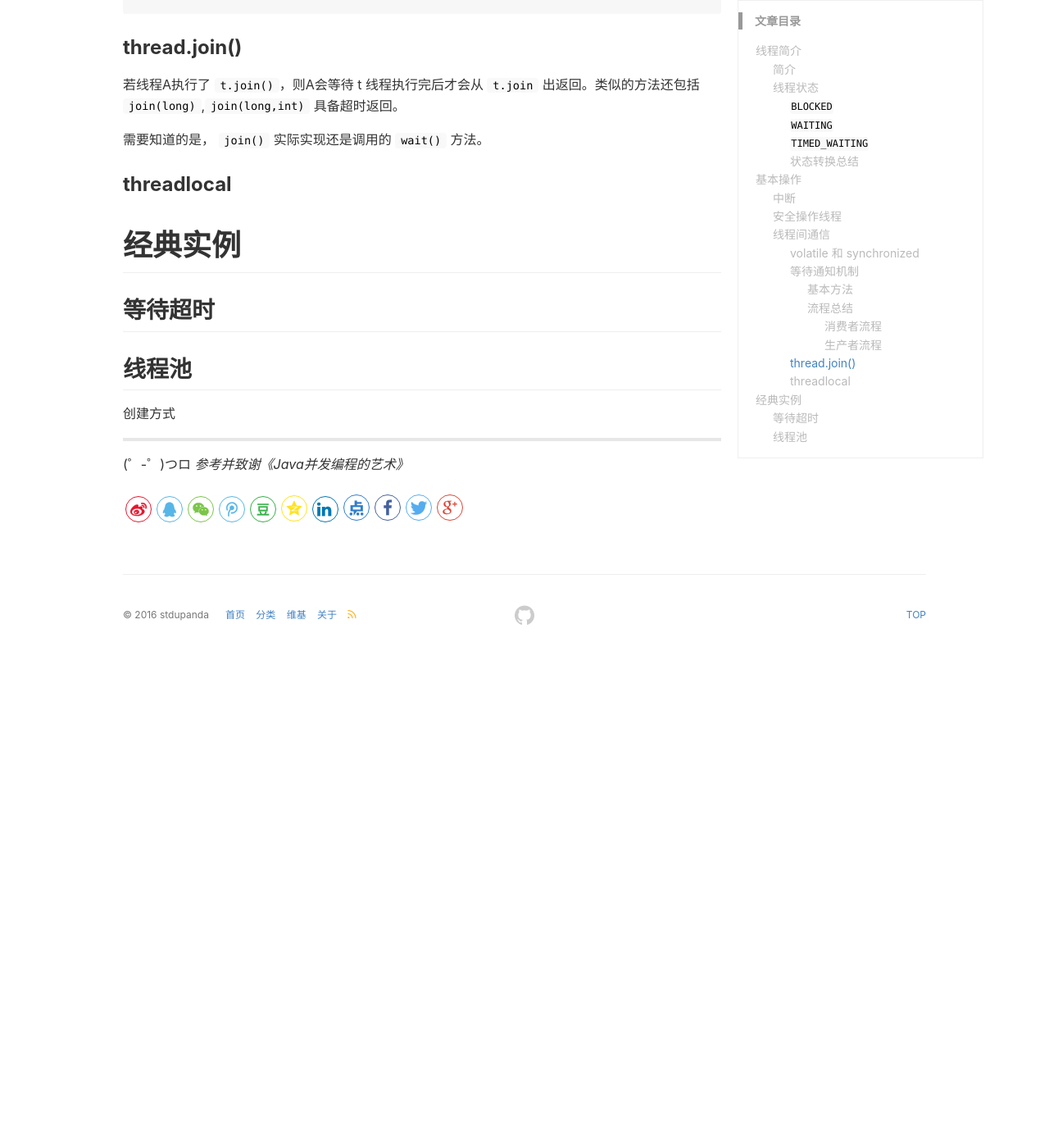
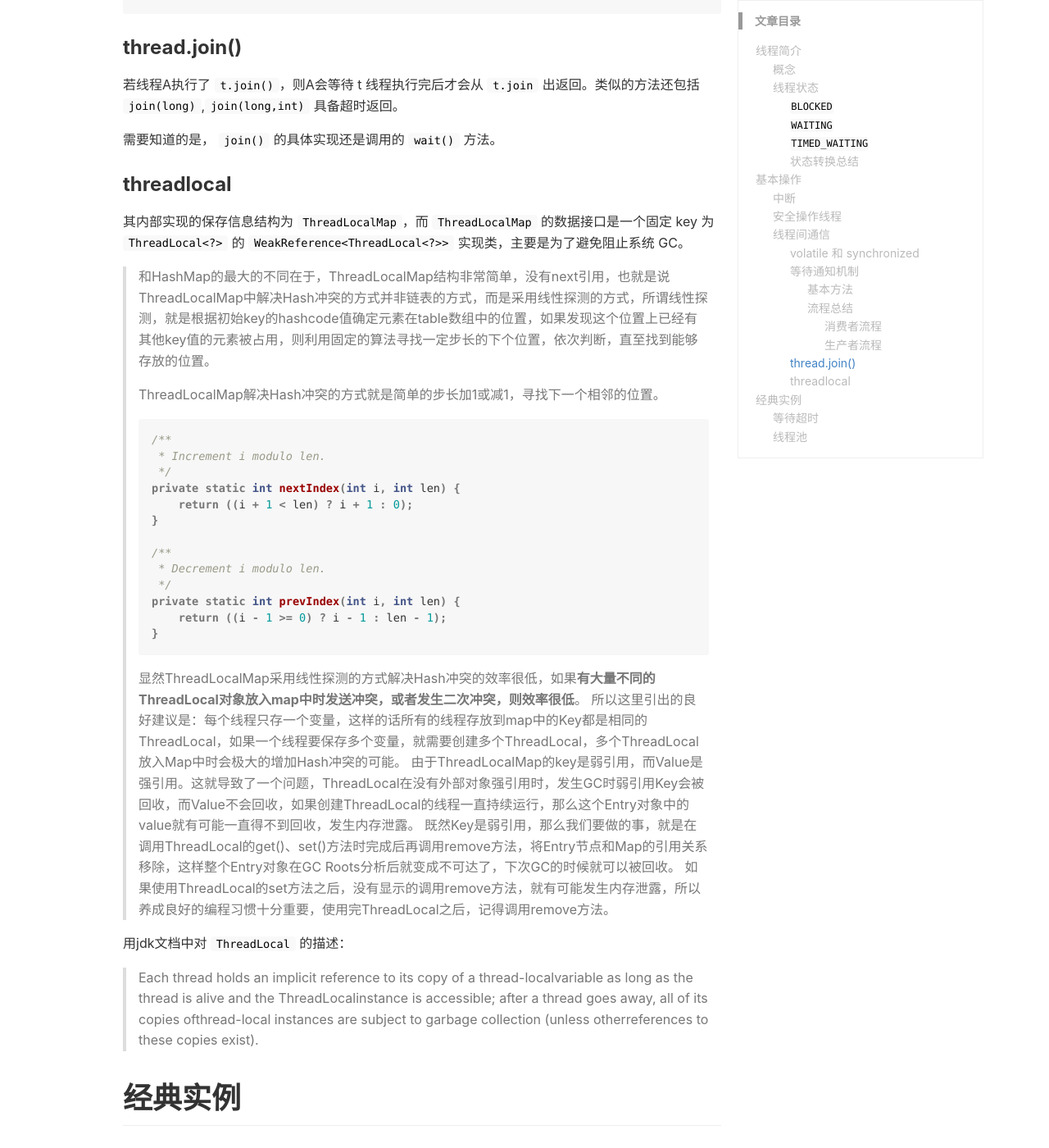
Before and after one commit to stdupanda/stdupanda.github.io, a Jekyll site: the page built from _posts/java/2018-12-21-concurrent-01-thread.md, in a window 1280 px wide and 1400 px high, scrolled down 6867 px. Shown: the whole window at 82% size. Built offline with Jekyll 4.4.1, drawn with Linux system fonts in a browser that asks for light colours; nearby versions of some CDN libraries; comment, search, counter and statistics services are not loaded; before the commit the page ends 7666 px from its top, so only the background shows below that; some of the changed text lies outside the part shown.

Commit message:
2019-1-3 10:24:04

````diff
--- a/_posts/java/2018-12-21-concurrent-01-thread.md
+++ b/_posts/java/2018-12-21-concurrent-01-thread.md
@@ -1,16 +1,16 @@
 ---
 layout: post
-title: java 并发基础 (゜-゜)つロ 01 线程
+title: java 并发基础01线程
 categories: Java
-description: java 并发基础 (゜-゜)つロ 01 线程
+description: java 并发基础01线程
 keywords: Java, java, jdk, openjdk
 ---
 
-整理总结 `jvm` 类加载器机制。
+整理总结 java 线程基础功能点。
 
 # 线程简介
 
-## 简介
+## 概念
 
 > 现代操作系统在运行一个程序时，会为其创建一个进程。例如，启动一个Java程序，操作系统就会创建一个Java进程。现代操作系统调度的最小单元是线程，也叫轻量级进程（Light Weight Process），在一个进程里可以创建多个线程，这些线程都拥有各自的计数器、堆栈和局部变量等属性，并且能够访问共享的内存变量。处理器在这些线程上高速切换，让使用者感觉
 到这些线程在同时执行。
@@ -88,7 +88,7 @@ public class MultiThread{
 
 ## 中断
 
-线程的一个标志位，表示一个运行中的线程是否*被其他线程进行了中断操作*。举例对于运行的线程t，任意线程通过调用 t.interrupt() 来对 t 进行中断操作。
+线程的一个标志位，表示一个运行中的线程是否**被其他线程进行了中断操作**。举例对于运行的线程t，任意线程通过调用 t.interrupt() 来对 t 进行中断操作。
 
 通过 `t.isInterrupted()` 来判断 t 是否被中断，也可以调用 `t.isInterrupted(true)` 和 `Thread.interrupted()` 对 t 的中断标志位进行复位。
 
@@ -96,7 +96,7 @@ jdk 在很多类中，都是先清除中断标志位，然后抛出 `Interrupted
 
 ## 安全操作线程
 
-不允许使用已过时的 `suspend()/resume()/stop()` 方法来操作线程；暂停和恢复操作应改为使用*等待/通知*机制进行实现。
+不允许使用已过时的 `suspend()/resume()/stop()` 方法来操作线程；暂停和恢复操作应改为使用**等待/通知**机制进行实现。
 
 安全停止线程示例如下：
 
@@ -201,18 +201,65 @@ synchronized(obj){
 
 若线程A执行了 `t.join()`，则A会等待 t 线程执行完后才会从 `t.join` 出返回。类似的方法还包括 `join(long)`,`join(long,int)` 具备超时返回。
 
-需要知道的是， `join()` 实际实现还是调用的 `wait()` 方法。
+需要知道的是， `join()` 的具体实现还是调用的 `wait()` 方法。
 
 ### threadlocal
+
+其内部实现的保存信息结构为 `ThreadLocalMap`，而 `ThreadLocalMap` 的数据接口是一个固定 key 为 `ThreadLocal<?>` 的 `WeakReference<ThreadLocal<?>>` 实现类，主要是为了避免阻止系统 GC。
+
+> 和HashMap的最大的不同在于，ThreadLocalMap结构非常简单，没有next引用，也就是说ThreadLocalMap中解决Hash冲突的方式并非链表的方式，而是采用线性探测的方式，所谓线性探测，就是根据初始key的hashcode值确定元素在table数组中的位置，如果发现这个位置上已经有其他key值的元素被占用，则利用固定的算法寻找一定步长的下个位置，依次判断，直至找到能够存放的位置。
+>
+> ThreadLocalMap解决Hash冲突的方式就是简单的步长加1或减1，寻找下一个相邻的位置。
+> ```java
+> /**
+>  * Increment i modulo len.
+>  */
+> private static int nextIndex(int i, int len) {
+>     return ((i + 1 < len) ? i + 1 : 0);
+> }
+>
+> /**
+>  * Decrement i modulo len.
+>  */
+> private static int prevIndex(int i, int len) {
+>     return ((i - 1 >= 0) ? i - 1 : len - 1);
+> }
+> ```
+> 显然ThreadLocalMap采用线性探测的方式解决Hash冲突的效率很低，如果**有大量不同的ThreadLocal对象放入map中时发送冲突，或者发生二次冲突，则效率很低**。
+> 所以这里引出的良好建议是：每个线程只存一个变量，这样的话所有的线程存放到map中的Key都是相同的ThreadLocal，如果一个线程要保存多个变量，就需要创建多个ThreadLocal，多个ThreadLocal放入Map中时会极大的增加Hash冲突的可能。
+> 由于ThreadLocalMap的key是弱引用，而Value是强引用。这就导致了一个问题，ThreadLocal在没有外部对象强引用时，发生GC时弱引用Key会被回收，而Value不会回收，如果创建ThreadLocal的线程一直持续运行，那么这个Entry对象中的value就有可能一直得不到回收，发生内存泄露。
+> 既然Key是弱引用，那么我们要做的事，就是在调用ThreadLocal的get()、set()方法时完成后再调用remove方法，将Entry节点和Map的引用关系移除，这样整个Entry对象在GC Roots分析后就变成不可达了，下次GC的时候就可以被回收。
+> 如果使用ThreadLocal的set方法之后，没有显示的调用remove方法，就有可能发生内存泄露，所以养成良好的编程习惯十分重要，使用完ThreadLocal之后，记得调用remove方法。
+
+用jdk文档中对 `ThreadLocal` 的描述：
+
+> Each thread holds an implicit reference to its copy of a thread-localvariable as long as the thread is alive and the ThreadLocalinstance is accessible; after a thread goes away, all of its copies ofthread-local instances are subject to garbage collection (unless otherreferences to these copies exist).
 
 # 经典实例
 
 ## 等待超时
 
+```java
+// 对当前对象加锁
+public synchronized Object get(long mills) throws InterruptedException {
+    long future = System.currentTimeMillis() + mills;
+    long remaining = mills;// 等待持续时间
+    // 当超时大于0并且result返回值不满足要求
+    while ((result == null) && remaining > 0) {
+        wait(remaining);
+        remaining = future - System.currentTimeMillis();
+    }
+    return result;
+}
+```
+
 ## 线程池
 
-创建方式
+请查看开源 jdbc 中间件的实现代码分析。
 
 ---
 
+小结： 本文主要整理了 java 线程基础功能点，是 java 并发的基础。
+
+
  (゜-゜)つロ *参考并致谢《Java并发编程的艺术》*
````
